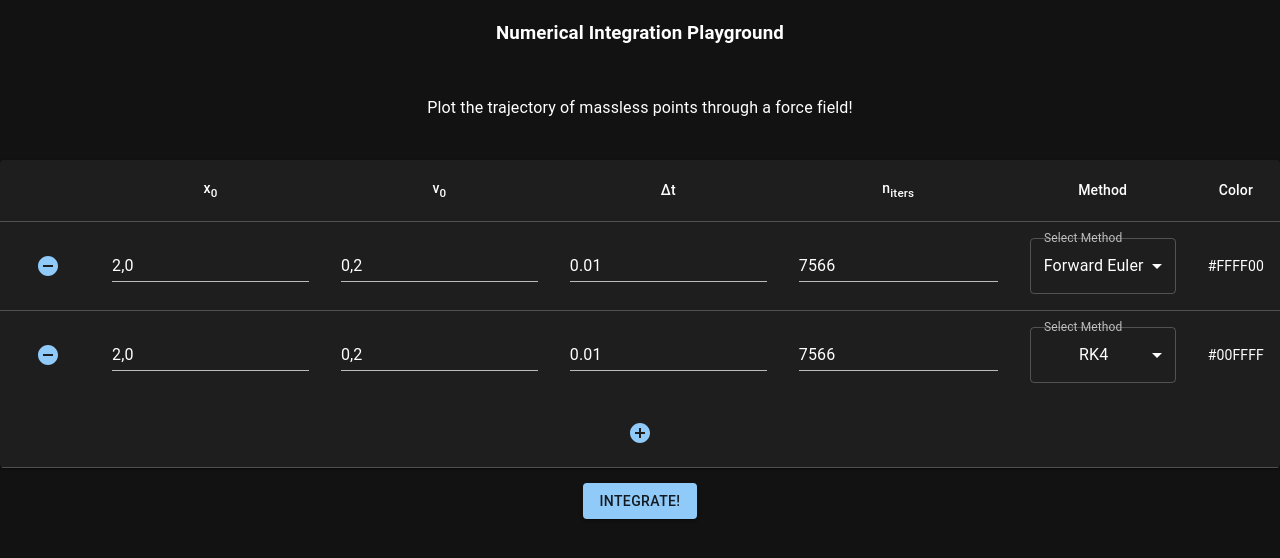
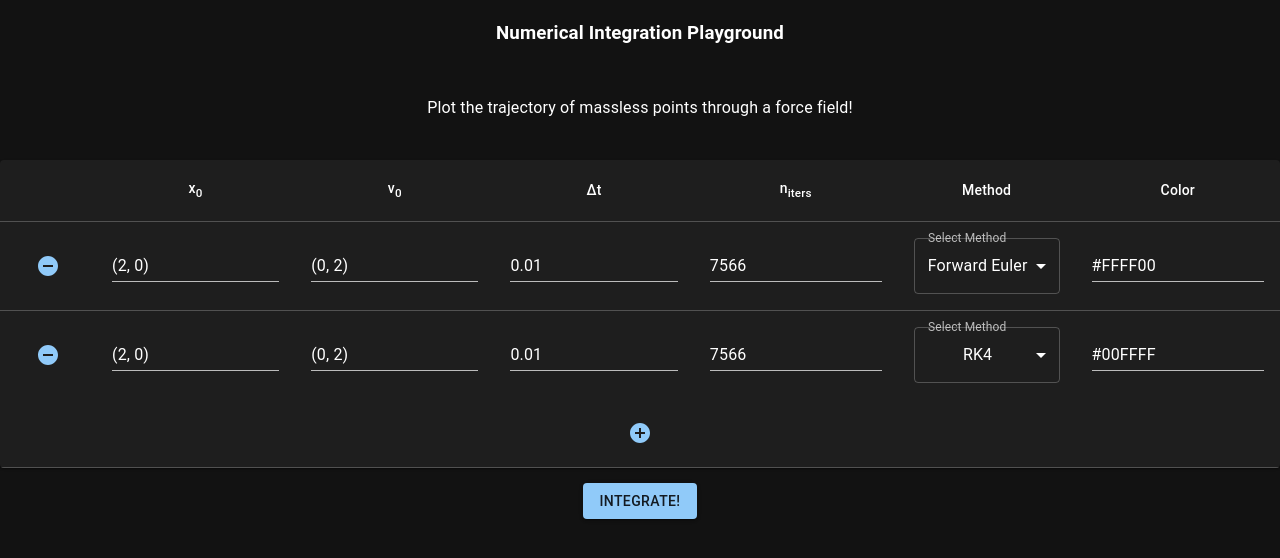
Before and after one commit to tarinyoom/ode-integrators, a React (Create React App) app in the folder frontend/: page / in a window 1280 px wide. Shown: the top 558 px of the page. Built offline with nearby package versions, Linux system fonts and the light colour scheme.

Commit message:
fixes input system to include decimals

```diff
--- a/frontend/src/views/TableView.tsx
+++ b/frontend/src/views/TableView.tsx
@@ -8,7 +8,7 @@ import TableFooter from '@mui/material/TableFooter';
 import Paper from '@mui/material/Paper';
 import { Input, Button } from "@mui/material";
 import React, { useState } from 'react';
-import { parseH, parseMethod, parseN, parsePoint2D, parseColor } from '../utils';
+import { parseH, parseMethod, parseN, parsePoint2D, parseColor, parsePoint } from '../utils';
 import AddCircleIcon from '@mui/icons-material/AddCircle';
 import RemoveCircleIcon from '@mui/icons-material/RemoveCircle';
 import InputLabel from '@mui/material/InputLabel';
@@ -18,13 +18,13 @@ import Select from '@mui/material/Select';
 import { getUniqueId } from '../utils';
 
 const DEFAULT_IVPS: PartialIVP[] = [
-    {id: getUniqueId(), x0: [2, 0], v0: [0, 2], h: 0.01, n: 7566, method: "Forward Euler", color: "#FFFF00"},
-    {id: getUniqueId(), x0: [2, 0], v0: [0, 2], h: 0.01, n: 7566, method: "RK4", color: "#00FFFF"}
+    {id: getUniqueId(), x0: "(2, 0)", v0: "(0, 2)", h: "0.01", n: "7566", method: "Forward Euler", color: "#FFFF00"},
+    {id: getUniqueId(), x0: "(2, 0)", v0: "(0, 2)", h: "0.01", n: "7566", method: "RK4", color: "#00FFFF"}
 ];
 
 function getNewIVP(): PartialIVP {
 	return {
-		id: getUniqueId(), x0: [3, 0], v0: [0, 3], h: 0.02, n: 5000, method: "Forward Euler", color: "#FFFFFF"
+		id: getUniqueId(), x0: "(3, 0)", v0: "(0, 3)", h: "0.01", n: "10000", method: "Forward Euler", color: "#FFFFFF"
 	}
 }
 
@@ -60,18 +60,23 @@ function TableView(
 	}
 
 	function validate(partials: PartialIVP[]): IVP[] {
-		const validated = partials.map(partial => {
-			if (partial.color !== null &&
-				partial.h !== null &&
-				partial.method !== null &&
-				partial.n !== null &&
-				partial.v0 !== null &&
-				partial.x0 !== null) {
-					return partial;
-				} else {
-					return undefined;
+		const validated: (IVP | undefined)[] = partials.map(partial => {
+			const color = parseColor(partial.color);
+			const h = parseH(partial.h);
+			const method = parseMethod(partial.method);
+			const n = parseN(partial.n);
+			const v0 = parsePoint2D(partial.v0);
+			const x0 = parsePoint2D(partial.x0);
+
+			if (color !== null && h !== null && method !== null && n !== null && n !== null && v0 !== null && x0 !== null) {
+				return {
+					id: partial.id,
+					color, h, method, n, v0, x0
 				}
-		}) as (IVP | undefined)[];
+			} else {
+				return undefined;
+			}
+		});
 
 		if (validated.includes(undefined)) {
 			console.log("could not validate all rows. proceeding with just some");
@@ -113,36 +118,36 @@ function TableView(
 				<TableCell align="center">
 				<Input
 						value={ivp.x0}
-						error={ivp.x0===null}
+						error={parsePoint2D(ivp.x0) === null}
 						onChange={(e) => {
-							modifyIvp(ivp.id, ivp => {ivp.x0 = parsePoint2D(e.target.value)});
+							modifyIvp(ivp.id, ivp => {ivp.x0 = e.target.value});
 					}}/>
 				</TableCell>
 
 				<TableCell align="center">
 				<Input
 						value={ivp.v0}
-						error={ivp.v0===null}
+						error={parsePoint2D(ivp.v0) === null}
 						onChange={(e) => {
-							modifyIvp(ivp.id, ivp => {ivp.v0 = parsePoint2D(e.target.value)});
+							modifyIvp(ivp.id, ivp => {ivp.v0 = e.target.value});
 					}}/>
 				</TableCell>
 
 				<TableCell align="center">
 				<Input
 						value={ivp.h}
-						error={ivp.h===null}
+						error={parseH(ivp.h) === null}
 						onChange={(e) => {
-							modifyIvp(ivp.id, ivp => {ivp.h = parseH(e.target.value)});
+							modifyIvp(ivp.id, ivp => {ivp.h = e.target.value});
 					}}/>
 				</TableCell>
 
 				<TableCell align="center">
 				<Input
 						value={ivp.n}
-						error={ivp.n===null}
+						error={parseN(ivp.n) === null}
 						onChange={(e) => {
-							modifyIvp(ivp.id, ivp => {ivp.n = parseN(e.target.value)});
+							modifyIvp(ivp.id, ivp => {ivp.n = e.target.value});
 					}}/>
 				</TableCell>
 
@@ -161,7 +166,14 @@ function TableView(
 					</FormControl>
 				</TableCell>
 
-				<TableCell align="center">{ivp.color}</TableCell>
+				<TableCell align="center">
+				<Input
+						value={ivp.color}
+						error={parseColor(ivp.color) === null}
+						onChange={(e) => {
+							modifyIvp(ivp.id, ivp => {ivp.color = e.target.value});
+					}}/>
+				</TableCell>
 			  </TableRow>
 			))}
 		  </TableBody>
```
Also changed, not shown: frontend/src/types.d.ts (+5 -5 lines).
